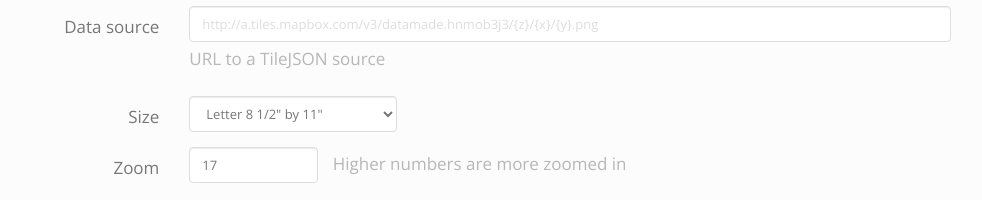
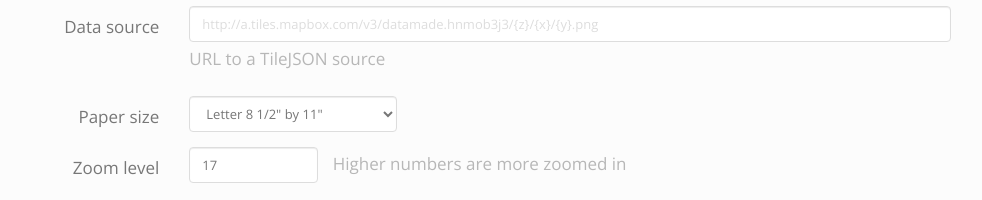
Before and after one commit to datamade/lascaux, a Flask app: page / in a window 1280 px wide. Shown: the part 442-642 px from the top of the page, without its empty margins (149-1131 px from the left). Run offline with Flask 2, Linux system fonts and the light colour scheme; some libraries are stand-ins or nearby versions.

Commit message:
added label formatting

```diff
--- a/templates/index.html
+++ b/templates/index.html
@@ -50,7 +50,7 @@
             </div>
           </div>
           <div class="form-group">
-            <label for="dimensions" class="col-sm-2 control-label">Size</label>
+            <label for="dimensions" class="col-sm-2 control-label">Paper size</label>
             <div class="col-sm-3">
               <select class="form-control" id="dimensions">
                 <option value='1275,1650'>Letter 8 1/2" by 11"</option>
@@ -59,7 +59,7 @@
             </div>
           </div>
           <div class="form-group">
-            <label for="zoom" class="col-sm-2 control-label">Zoom</label>
+            <label for="zoom" class="col-sm-2 control-label">Zoom level</label>
             <div class="col-sm-2">
               <input type="number" class="form-control" value="17" id="zoom" />
             </div>
@@ -181,7 +181,7 @@
           // console.log($.param(params))
 
           var download_url = "/api?" + $.param(params)
-          $("#download-link").html("Download link: http://lascaux.datamade.us" + download_url)
+          $("#download-link").html("<br />Download link:<br />http://lascaux.datamade.us" + download_url)
           window.open(download_url)
         });
       });
```
